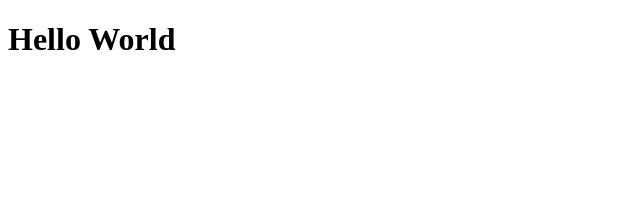
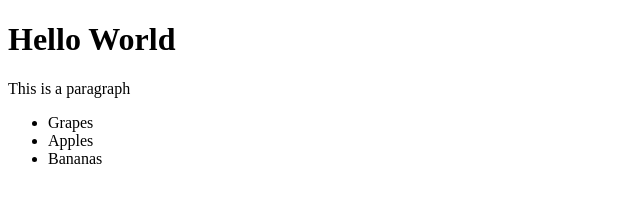
Before and after one commit to nikikinz/sport, a plain HTML site: page index.html in a window 1280 px wide. Shown: the whole page, without its empty margins (0-640 px from the left). Drawn offline with Linux system fonts and the light colour scheme.

Commit message:
added a paragraph and ul
list of fruit

```diff
--- a/index.html
+++ b/index.html
@@ -5,6 +5,11 @@
 </head>
 <body>
     <h1>Hello World</h1>
-
+    <p>This is a paragraph</p>
+    <ul>
+        <li>Grapes</li>
+        <li>Apples</li>
+        <li>Bananas</li>
+    </ul>
 </body>
 </html>
```
